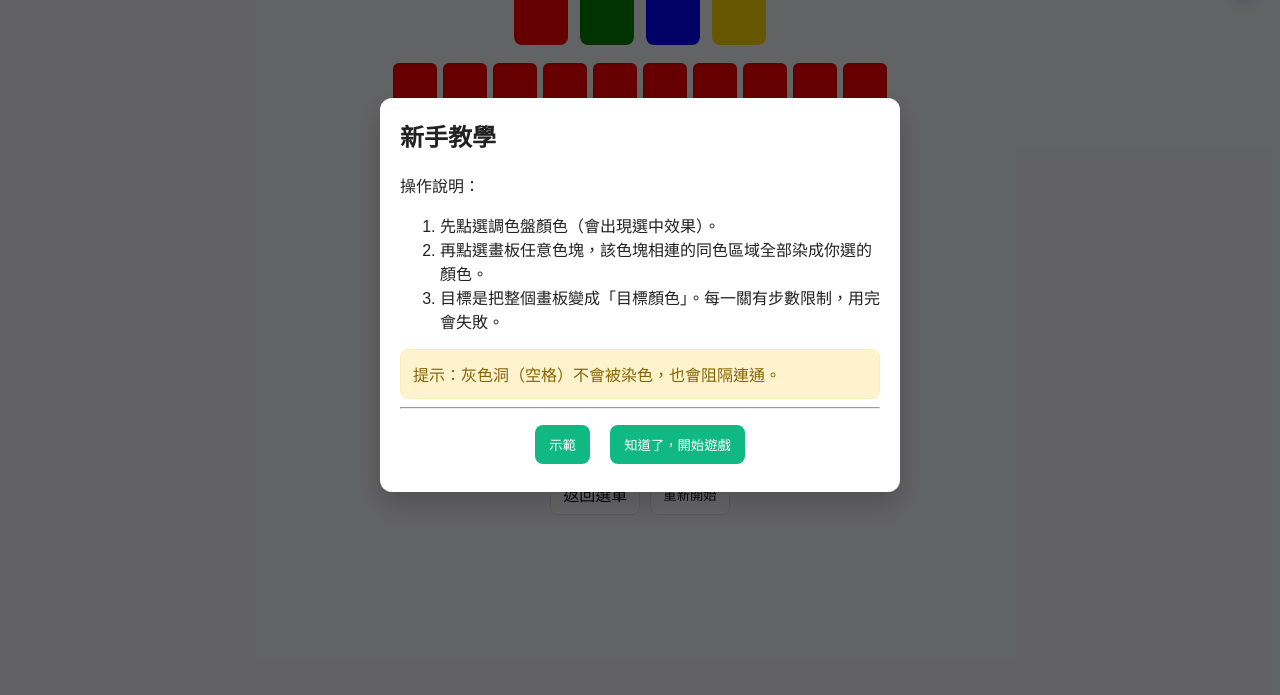
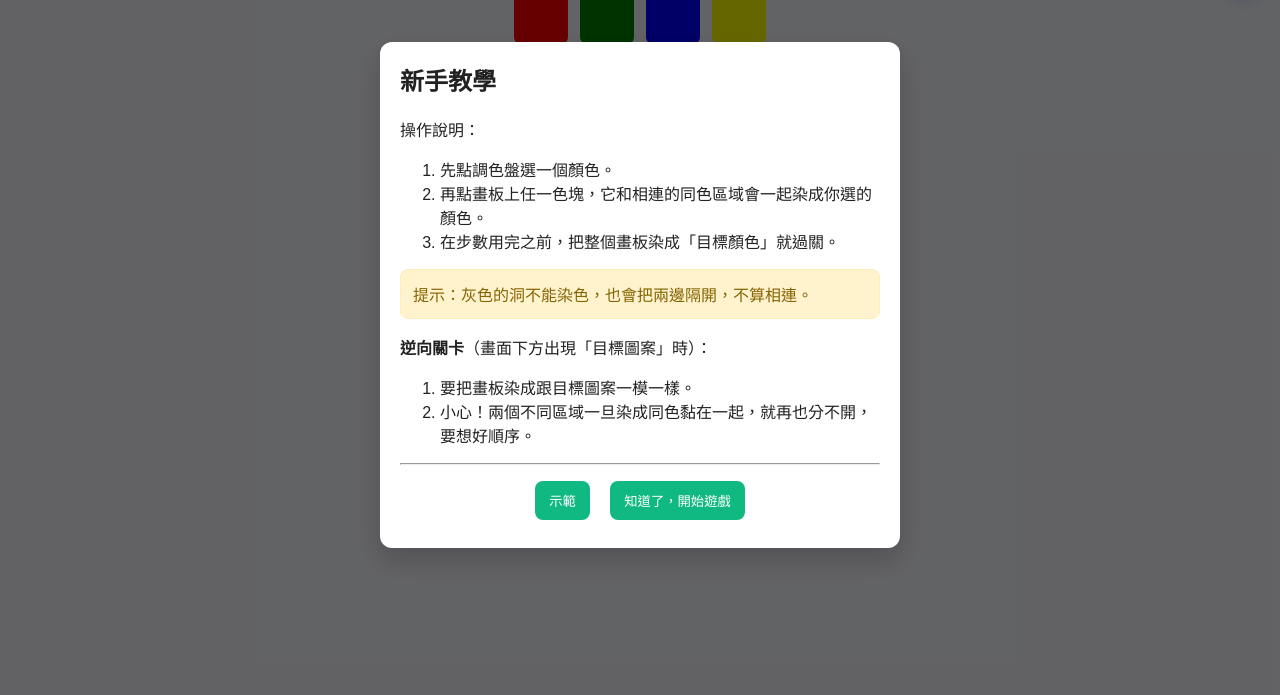
Before and after one commit to yumichen657/paint, a plain HTML site: page game.html in a window 1280 px wide. Shown: the part 105-800 px from the top of the page. Drawn offline with Linux system fonts and the light colour scheme.

Commit message:
Update game.html

```diff
--- a/game.html
+++ b/game.html
@@ -2,55 +2,82 @@
 <html lang="zh-TW">
 <head>
   <meta charset="utf-8" />
-  <meta name="viewport" content="width=device-width,initial-scale=1" />
+  <meta name="viewport" content="width=device-width, initial-scale=1" />
+  <meta name="theme-color" content="#1b1d23" />
   <title>溢彩畫 - 關卡</title>
   <link rel="stylesheet" href="style.css">
 </head>
 <body class="game-body">
-  <button id="helpBtn" title="教學">?</button>
+  <button id="helpBtn" type="button" title="教學" aria-label="開啟教學">?</button>
 
   <header class="game-header">
     <h1 id="levelTitle">第 ? 關</h1>
     <div class="status">
-      <div>目標顏色：<span id="targetLabel"></span></div>
+      <div>目標：<span id="targetLabel"></span></div>
       <div>剩餘步數：<span id="movesLeft"></span></div>
     </div>
   </header>
 
-  <div id="palette" aria-label="調色盤">
-    <button class="color-btn" data-color="red" style="background:red"></button>
-    <button class="color-btn" data-color="green" style="background:green"></button>
-    <button class="color-btn" data-color="blue" style="background:blue"></button>
-    <button class="color-btn" data-color="yellow" style="background:gold"></button>
-  </div>
+  <main>
+    <!-- 調色盤按鈕由下方程式依 PALETTE 自動產生，顏色跟盤面完全一致 -->
+    <div id="palette" role="group" aria-label="調色盤"></div>
 
-  <div id="board"></div>
+    <div id="board" aria-label="畫板"></div>
+  </main>
 
-  <!-- 教學 overlay（載入時會自動開） -->
-  <div id="tutorial" class="overlay" style="display:none">
+  <!-- 教學（第一關會自動開啟，其他關按 ? 開啟） -->
+  <div id="tutorial" class="overlay" style="display:none" role="dialog" aria-modal="true" aria-labelledby="tutorialTitle">
     <div class="tutorial-box">
-      <h2>新手教學</h2>
+      <h2 id="tutorialTitle">新手教學</h2>
       <p>操作說明：</p>
       <ol>
-        <li>先點選調色盤顏色（會出現選中效果）。</li>
-        <li>再點選畫板任意色塊，該色塊相連的同色區域全部染成你選的顏色。</li>
-        <li>目標是把整個畫板變成「目標顏色」。每一關有步數限制，用完會失敗。</li>
+        <li>先點調色盤選一個顏色。</li>
+        <li>再點畫板上任一色塊，它和相連的同色區域會一起染成你選的顏色。</li>
+        <li>在步數用完之前，把整個畫板染成「目標顏色」就過關。</li>
       </ol>
-      <div class="message">提示：灰色洞（空格）不會被染色，也會阻隔連通。</div>
+      <div class="message">提示：灰色的洞不能染色，也會把兩邊隔開，不算相連。</div>
+
+      <p><strong>逆向關卡</strong>（畫面下方出現「目標圖案」時）：</p>
+      <ol>
+        <li>要把畫板染成跟目標圖案一模一樣。</li>
+        <li>小心！兩個不同區域一旦染成同色黏在一起，就再也分不開，要想好順序。</li>
+      </ol>
+
       <hr>
       <div style="text-align:center;">
-        <button id="runDemo" class="cta">示範</button>
-        <button id="tutorialOk" class="cta">知道了，開始遊戲</button>
+        <button id="runDemo" type="button" class="cta">示範</button>
+        <button id="tutorialOk" type="button" class="cta">知道了，開始遊戲</button>
       </div>
     </div>
   </div>
 
   <div class="bottom-actions">
     <a class="soft-btn" href="index.html">返回選單</a>
-    <button id="resetBtn" class="soft-btn">重新開始</button>
+    <button id="resetBtn" type="button" class="soft-btn">重新開始</button>
   </div>
 
+  <noscript>這個遊戲需要開啟 JavaScript 才能玩。</noscript>
+
   <script src="levels.js"></script>
+  <script>
+    // 依 levels.js 的 PALETTE 產生調色盤按鈕（必須在 script.js 之前執行）
+    (function () {
+      const names = { red: '紅', green: '綠', blue: '藍', yellow: '黃' };
+      const pal = document.getElementById('palette');
+      const colors = (typeof PALETTE !== 'undefined' && PALETTE.length)
+        ? PALETTE : ['red', 'green', 'blue', 'yellow'];
+      colors.forEach(c => {
+        const b = document.createElement('button');
+        b.type = 'button';
+        b.className = 'color-btn';
+        b.dataset.color = c;
+        b.style.background = c;
+        b.title = names[c] || c;
+        b.setAttribute('aria-label', names[c] || c);
+        pal.appendChild(b);
+      });
+    })();
+  </script>
   <script src="script.js"></script>
 </body>
 </html>
```
